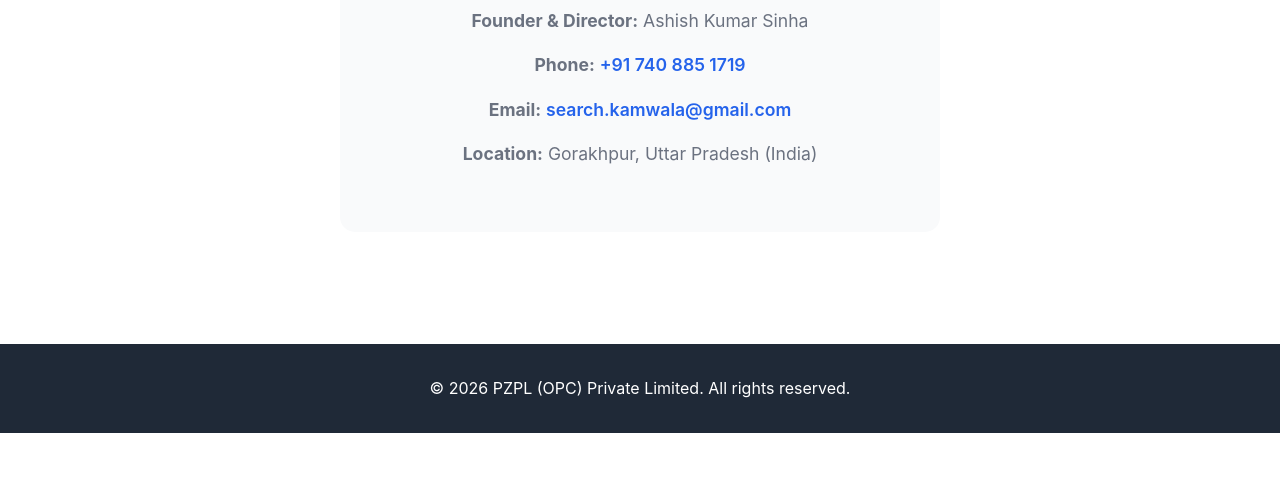
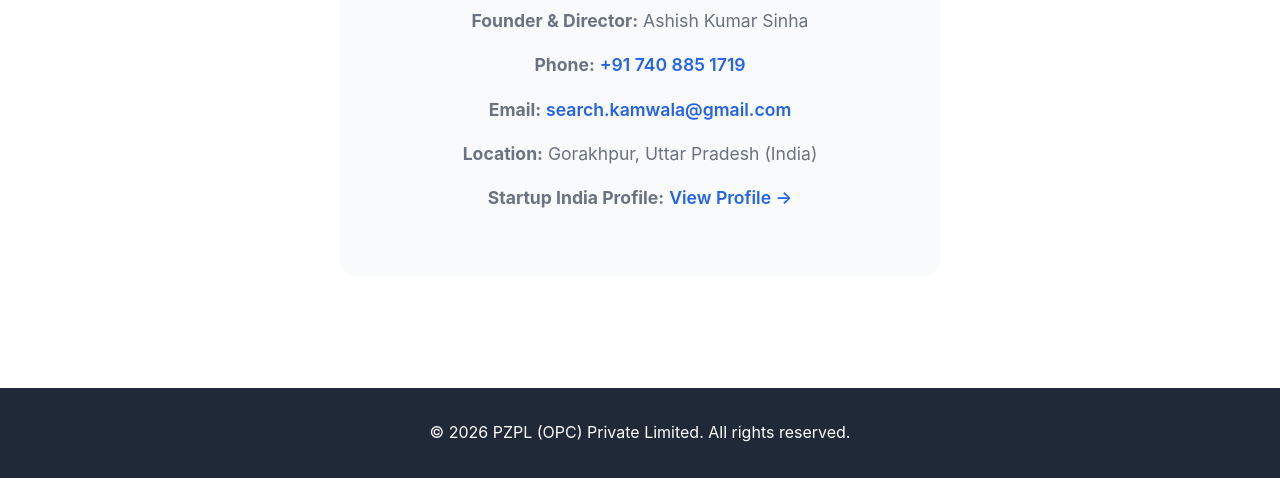
Before and after one commit to sinhaashish4dev01/pzpl, a plain HTML site: page docs/index.html in a window 1280 px wide. Shown: the part 4859-5337 px from the top of the page. Before the commit the page ends 5292 px from the top, so only its background shows below. Drawn offline with Linux system fonts and the light colour scheme.

Commit message:
added startup profile

```diff
--- a/docs/index.html
+++ b/docs/index.html
@@ -157,6 +157,7 @@
                     <p><strong>Phone:</strong> <a href="tel:+917408851719">+91 740 885 1719</a></p>
                     <p><strong>Email:</strong> <a href="mailto:search.kamwala@gmail.com">search.kamwala@gmail.com</a></p>
                     <p><strong>Location:</strong> Gorakhpur, Uttar Pradesh (India)</p>
+                    <p><strong>Startup India Profile:</strong> <a href="https://www.startupindia.gov.in/bhaskar/profile?bhaskarid=IN-0226-9402TJ" target="_blank">View Profile →</a></p>
                 </div>
             </div>
         </div>
```
